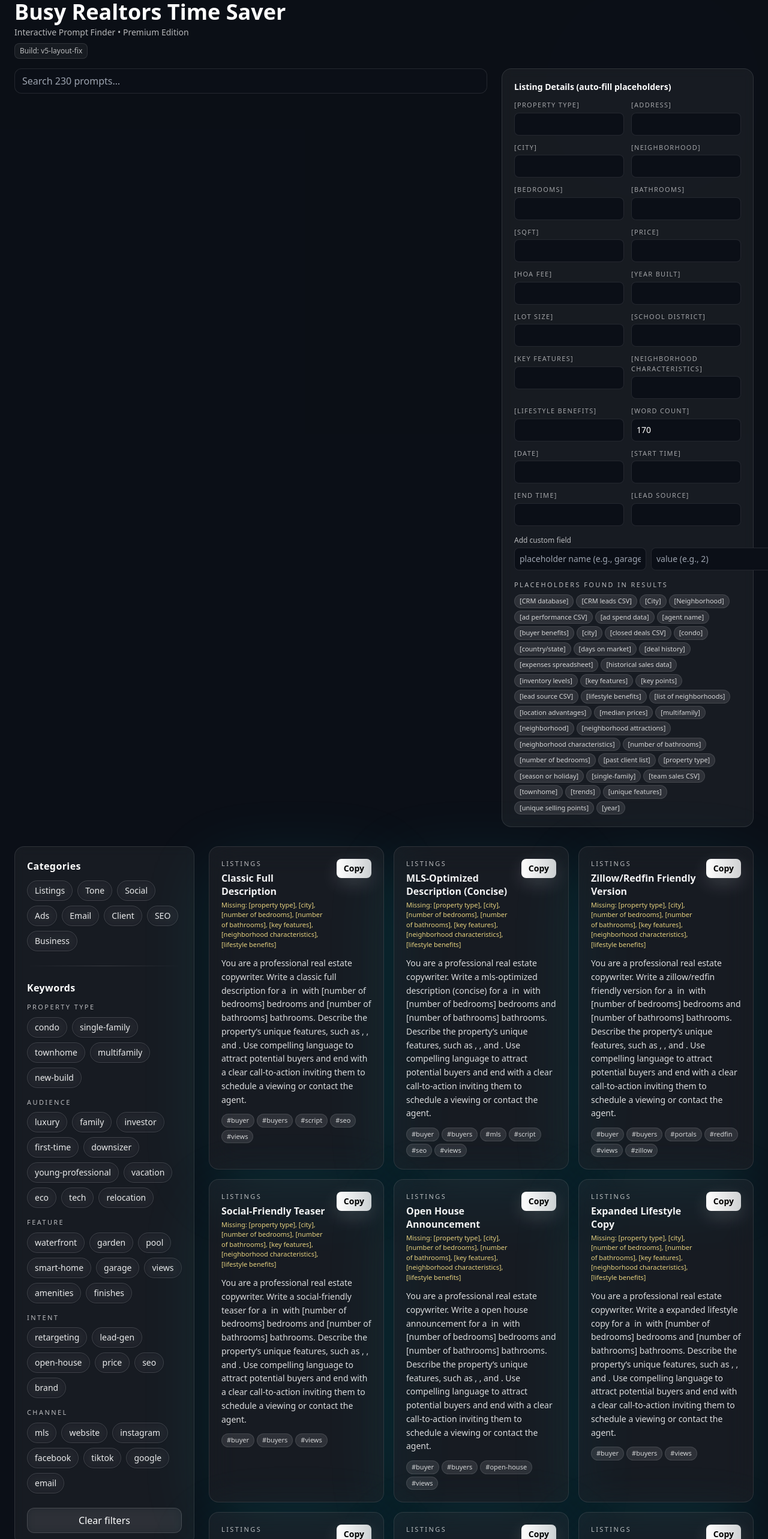
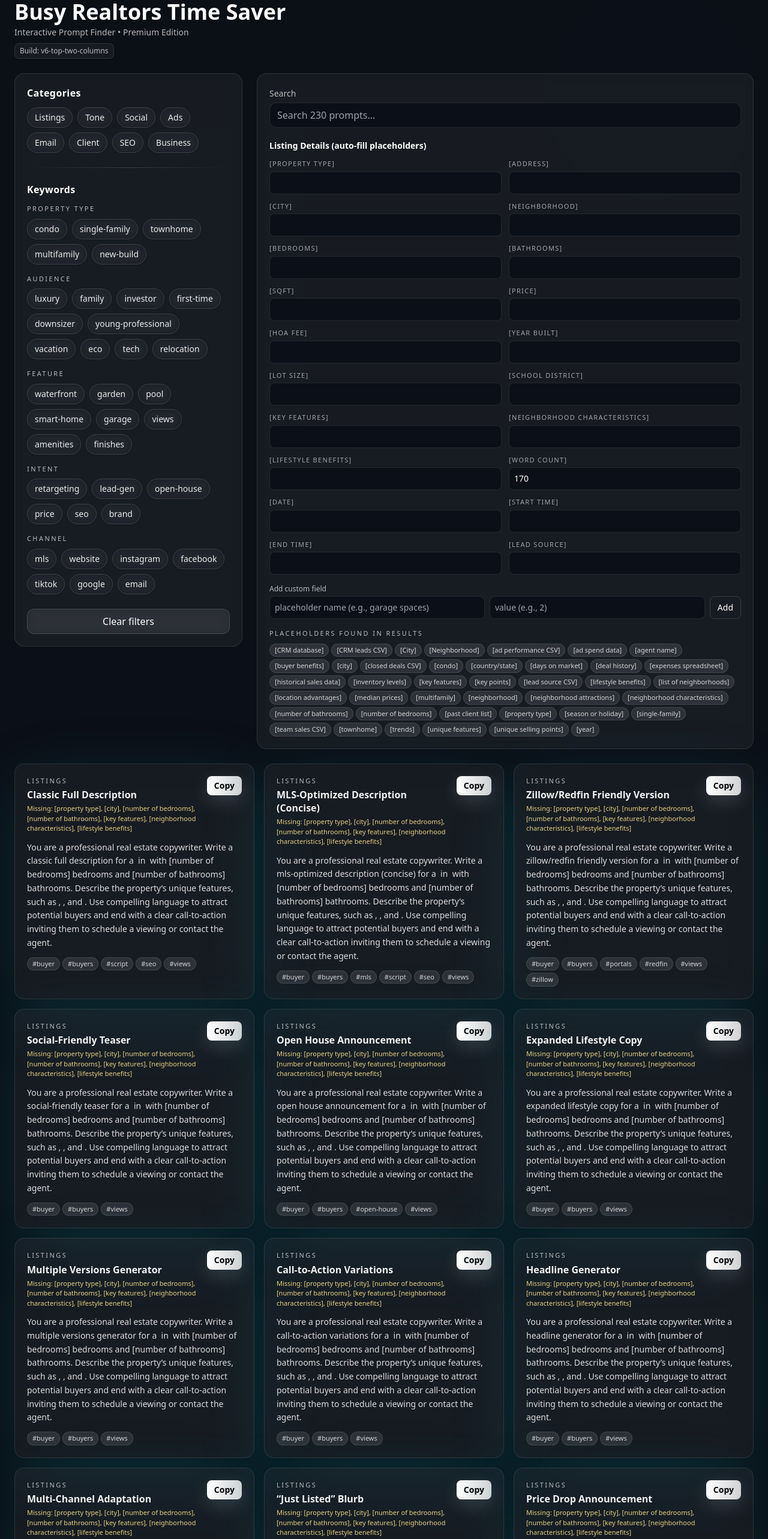
Before and after one commit to psyblo/busy-realtors-time-saviour, a React (Vite) app: page / in a window 1280 px wide. Shown: the part 40-2606 px from the top of the page at 60% size. Built offline with nearby package versions, Linux system fonts and the light colour scheme; the HTML template or start-up script is replaced by a standard one.

Commit message:
Update App.tsx

```diff
--- a/src/App.tsx
+++ b/src/App.tsx
@@ -2,7 +2,7 @@ import React, { useMemo, useState } from "react";
 import { motion, AnimatePresence } from "framer-motion";
 import prompts from "./data/prompts.json"; // adjust if needed
 
-const BRTS_BUILD = "v5-layout-fix";
+const BRTS_BUILD = "v6-top-two-columns";
 console.log("[BRTS] Running build:", BRTS_BUILD);
 
 // ---------- Types ----------
@@ -103,7 +103,6 @@ export default function App() {
 
   const handleCopy = async (t: string) => { if (await safeCopy(t)) { setCopied(true); setTimeout(()=>setCopied(false),1200); } };
 
-  // fields to render
   const FIELD_KEYS = [
     "property type","address","city","neighborhood","bedrooms","bathrooms","sqft","price",
     "hoa fee","year built","lot size","school district","key features",
@@ -120,7 +119,7 @@ export default function App() {
       </div>
 
       {/* Header */}
-      <header className="max-w-7xl mx-auto px-6 pt-10 pb-8">
+      <header className="max-w-7xl mx-auto px-6 pt-10 pb-6">
         <div className="flex items-center justify-between gap-3">
           <div>
             <h1 className="text-3xl md:text-4xl font-extrabold leading-tight">Busy Realtors Time Saver</h1>
@@ -136,30 +135,61 @@ export default function App() {
             Copied ✓
           </motion.div>
         </div>
+      </header>
 
-        {/* Page grid with fixed sidebar width */}
-        <div className="mt-4 grid lg:grid-cols-[1fr_420px] gap-6 items-start">
+      {/* TOP ROW: Filters (left) + Details (right) */}
+      <section className="max-w-7xl mx-auto px-6">
+        <div className="grid gap-6 lg:grid-cols-[380px_1fr] items-start">
+          {/* Filters */}
+          <aside className="rounded-2xl border border-white/10 bg-white/5 backdrop-blur p-5">
+            <h3 className="font-semibold tracking-wide">Categories</h3>
+            <div className="mt-3 flex flex-wrap gap-2">
+              {CATEGORIES.map((c) => (
+                <Chip key={c} label={c} active={selectedCats.has(c)} onClick={() => toggleSet(setSelectedCats, c)} />
+              ))}
+            </div>
+            <div className="mt-6 h-px bg-gradient-to-r from-transparent via-white/15 to-transparent" />
+            <h3 className="mt-6 font-semibold tracking-wide">Keywords</h3>
+            <div className="mt-3 space-y-4">
+              {Object.entries(KEYWORD_GROUPS).map(([group, tags]) => (
+                <div key={group}>
+                  <div className="text-[11px] uppercase tracking-[0.22em] text-white/70">{group}</div>
+                  <div className="mt-2 flex flex-wrap gap-2">
+                    {tags.map((t) => (
+                      <Chip key={t} label={t} active={selectedTags.has(t)} onClick={() => toggleSet(setSelectedTags, t)} />
+                    ))}
+                  </div>
+                </div>
+              ))}
+            </div>
+            <button
+              onClick={() => { setSelectedCats(new Set()); setSelectedTags(new Set()); setQ(""); }}
+              className="mt-6 w-full text-center px-4 py-2 rounded-xl border border-white/15 hover:border-white/35 backdrop-blur bg-white/5"
+            >
+              Clear filters
+            </button>
+          </aside>
+
+          {/* Details + Search */}
+          <div className="rounded-2xl border border-white/10 bg-white/5 backdrop-blur p-5">
             {/* Search */}
             <div>
+              <label className="text-sm text-white/70">Search</label>
               <input
-              className="w-full rounded-xl bg-[#0b0f17] border border-white/10 px-3 py-2 focus:outline-none"
+                className="mt-1 w-full rounded-xl bg-[#0b0f17] border border-white/10 px-3 py-2 focus:outline-none"
                 placeholder={`Search ${Array.isArray(data)?data.length:0} prompts…`}
                 value={q}
                 onChange={(e) => setQ(e.target.value)}
               />
             </div>
 
-          {/* Listing Details / Custom Fields */}
-          <div className="rounded-2xl border border-white/10 bg-white/5 backdrop-blur p-5 max-w-[420px] w-full">
+            {/* Listing Details */}
+            <div className="mt-5">
               <div className="text-sm font-semibold">Listing Details (auto-fill placeholders)</div>
-
-            {/* Stacked fields: label above input; responsive 2-up on larger screens */}
               <div className="mt-3 grid grid-cols-1 sm:grid-cols-2 gap-3">
                 {FIELD_KEYS.map((k) => (
                   <div key={k}>
-                  <label className="block text-[11px] uppercase tracking-[0.12em] text-white/60">
-                    [{k}]
-                  </label>
+                    <label className="block text-[11px] uppercase tracking-[0.12em] text-white/60">[{k}]</label>
                     <input
                       className="mt-1 w-full rounded-lg bg-[#0b0f17] border border-white/10 px-2 py-2 text-sm"
                       value={vars[k] ?? ""}
@@ -225,42 +255,11 @@ export default function App() {
               )}
             </div>
           </div>
-      </header>
+        </div>
+      </section>
 
-      {/* Main layout */}
-      <section className="max-w-7xl mx-auto px-6 grid xl:grid-cols-[300px_1fr] gap-6 pb-12">
-        {/* Sidebar Filters */}
-        <aside className="rounded-2xl border border-white/10 bg-white/5 backdrop-blur p-5 sticky top-6 self-start">
-          <h3 className="font-semibold tracking-wide">Categories</h3>
-          <div className="mt-3 flex flex-wrap gap-2">
-            {CATEGORIES.map((c) => (
-              <Chip key={c} label={c} active={selectedCats.has(c)} onClick={() => toggleSet(setSelectedCats, c)} />
-            ))}
-          </div>
-          <div className="mt-6 h-px bg-gradient-to-r from-transparent via-white/15 to-transparent" />
-          <h3 className="mt-6 font-semibold tracking-wide">Keywords</h3>
-          <div className="mt-3 space-y-4">
-            {Object.entries(KEYWORD_GROUPS).map(([group, tags]) => (
-              <div key={group}>
-                <div className="text-[11px] uppercase tracking-[0.22em] text-white/70">{group}</div>
-                <div className="mt-2 flex flex-wrap gap-2">
-                  {tags.map((t) => (
-                    <Chip key={t} label={t} active={selectedTags.has(t)} onClick={() => toggleSet(setSelectedTags, t)} />
-                  ))}
-                </div>
-              </div>
-            ))}
-          </div>
-          <button
-            onClick={() => { setSelectedCats(new Set()); setSelectedTags(new Set()); setQ(""); }}
-            className="mt-6 w-full text-center px-4 py-2 rounded-xl border border-white/15 hover:border-white/35 backdrop-blur bg-white/5"
-          >
-            Clear filters
-          </button>
-        </aside>
-
-        {/* Results */}
-        <main>
+      {/* BOTTOM ROW: Results full width */}
+      <section className="max-w-7xl mx-auto px-6 pb-12 mt-6">
         <div className="grid md:grid-cols-2 xl:grid-cols-3 gap-4">
           <AnimatePresence>
             {results.map((p) => (
@@ -269,6 +268,7 @@ export default function App() {
           </AnimatePresence>
         </div>
 
+        {/* Empty state */}
         {results.length === 0 && (
           <div className="mt-6 p-6 rounded-2xl border border-white/10 bg-white/5 text-sm text-white/70 flex items-center gap-4">
             <svg width="36" height="36" viewBox="0 0 24 24" fill="none" className="opacity-70">
@@ -278,7 +278,6 @@ export default function App() {
             No prompts match your filters yet. Try removing some chips or clearing the search.
           </div>
         )}
-        </main>
       </section>
 
       {/* Footer */}
```
Lines whose indentation alone changed are shown as unchanged.
